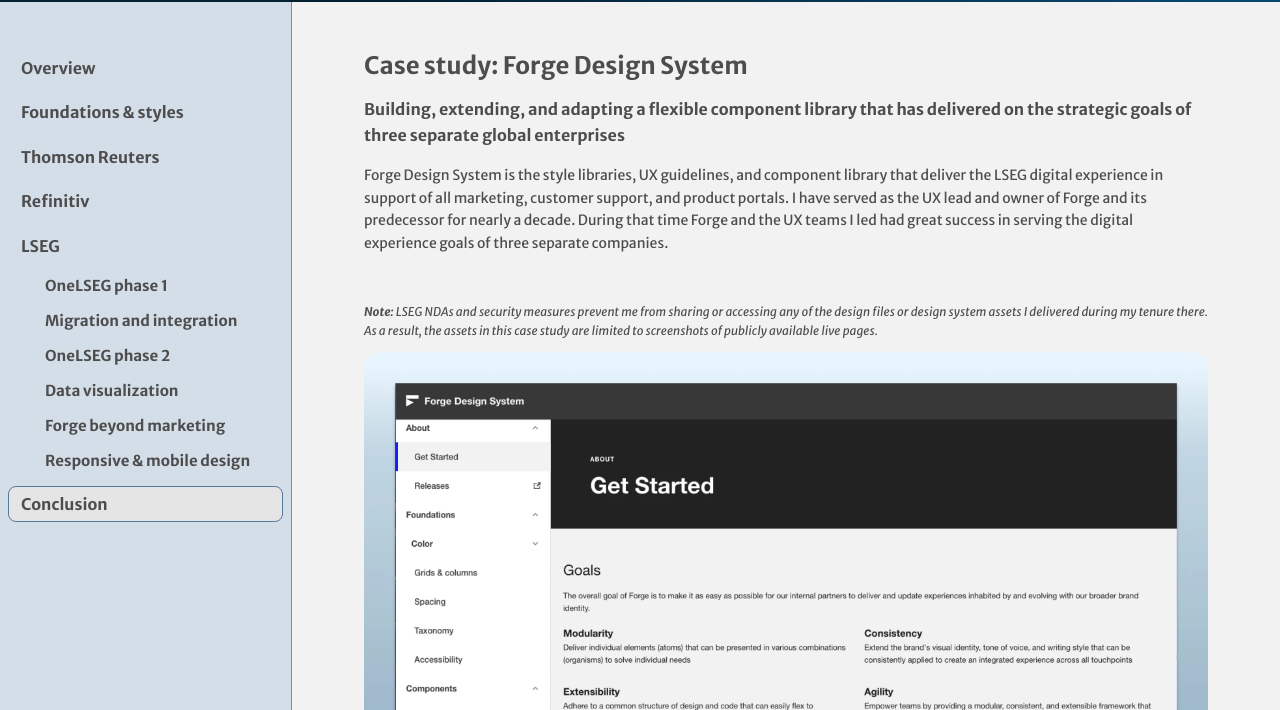
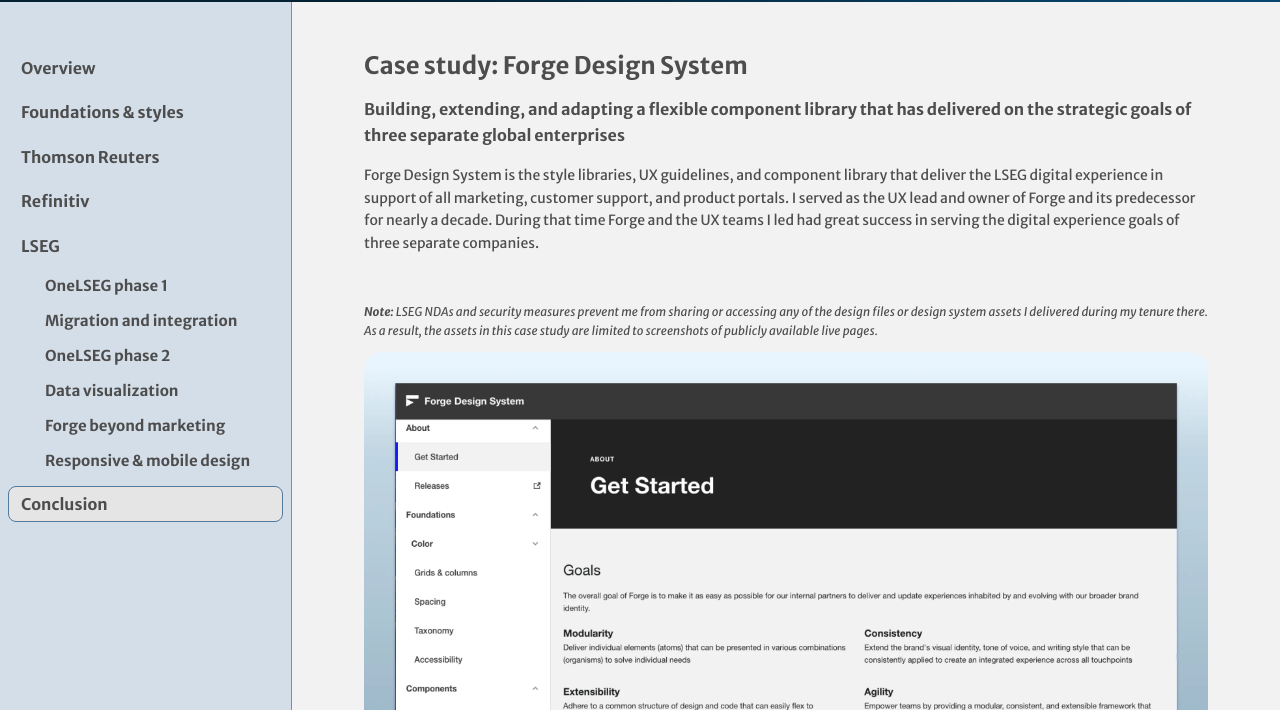
Before and after one commit to robchance-ux/forge-case-study, a plain HTML site: page index.html in a window 1280 px wide. Shown: the part 90-800 px from the top of the page. Drawn offline with Linux system fonts and the light colour scheme.

Commit message:
Change Overview copy to past tense: "I served"
Co-Authored-By: Claude Opus 5.5 <noreply@anthropic.com>

```diff
--- a/index.html
+++ b/index.html
@@ -218,7 +218,7 @@ figure.visual img { border-radius: var(--cs-card-radius); }
   <div class="prose">
     <h1 id="h-overview">Case study: Forge Design System</h1>
     <p class="lead">Building, extending, and adapting a flexible component library that has delivered on the strategic goals of three separate global enterprises</p>
-    <p>Forge Design System is the style libraries, UX guidelines, and component library that deliver the LSEG digital experience in support of all marketing, customer support, and product portals. I have served as the UX lead and owner of Forge and its predecessor for nearly a decade. During that time Forge and the UX teams I led had great success in serving the digital experience goals of three separate companies.</p>
+    <p>Forge Design System is the style libraries, UX guidelines, and component library that deliver the LSEG digital experience in support of all marketing, customer support, and product portals. I served as the UX lead and owner of Forge and its predecessor for nearly a decade. During that time Forge and the UX teams I led had great success in serving the digital experience goals of three separate companies.</p>
   </div>
   <p class="note"><strong>Note:</strong> LSEG NDAs and security measures prevent me from sharing or accessing any of the design files or design system assets I delivered during my tenure there. As a result, the assets in this case study are limited to screenshots of publicly available live pages.</p>
   <figure class="visual" style="margin-top:0">
```
